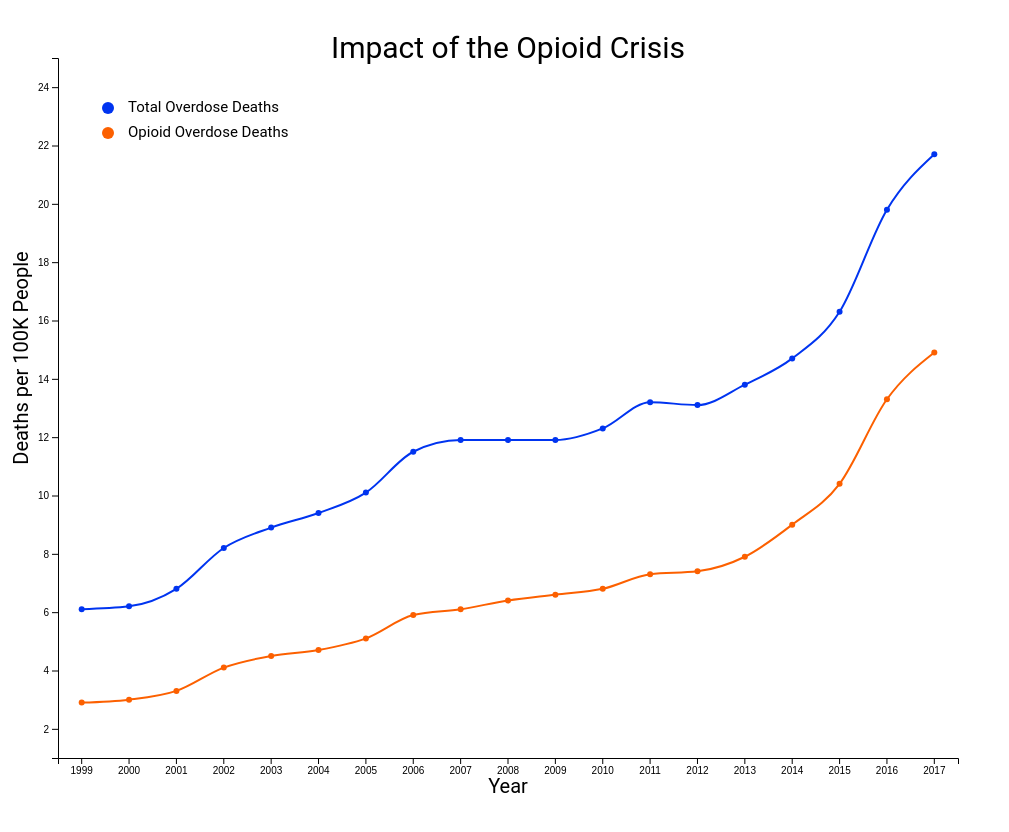
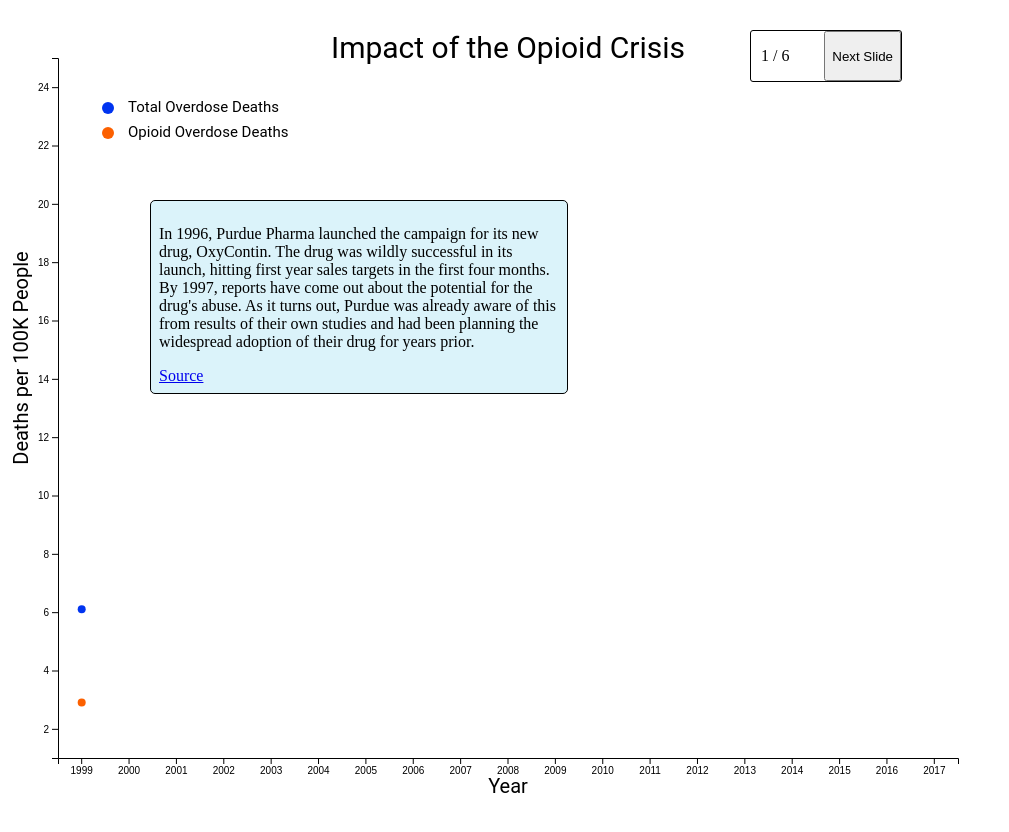
Before and after one commit to c3-jasonwebb/c3-jasonwebb.github.io, a plain HTML site: page index.html in a window 1280 px wide. Shown: the whole page, without its empty margins (0-1009 px from the left). Drawn offline with nearby package versions, Linux system fonts and the light colour scheme.

Commit message:
initial scene and start of transitions

```diff
--- a/index.html
+++ b/index.html
@@ -1,11 +1,34 @@
 <html>
   <script src='https://d3js.org/d3.v5.min.js'></script>
-    <style> body {fill: lightblue} </style>
+  <style>
+    .button-container {
+      display: flex;
+      flex-direction: row;
+      position: absolute;
+      justify-content: space-between;
+      top: 30px;
+      left: 750px;
+      width: 150px;
+      border: solid;
+      border-width: 1px;
+      border-radius: 3px;
+    }
+
+    .slide-number {
+      margin-left: 10px;
+    }
+  </style>
   <head>
   </head>
   <body onload='init()'>
+    <div id='container'>
+      <div class='button-container'>
+        <p class='slide-number'>1 / 6</p>
+        <button class='next-button' onclick='nextSlide()'>Next Slide</button>
+      </div>
       <svg width=1000 height=1000>
       </svg>
+    </div>
     <script>
       var margin = 50;
       var chartHeight = 700;
@@ -94,7 +117,6 @@
           .attr('text-anchor', 'left')
           .style('alignment-baseline', 'middle')
 
-
         /**
          * Y-Axis title setup
          */
@@ -121,6 +143,88 @@
           .style('fill', 'black')
           .text('Year');
 
+        /**
+         * Section for the first dot
+         */
+        var firstLineDot = [[1999, 6.1]]
+        d3.select('svg')
+          .append('g')
+          .attr('transform', 'translate(' + margin + ',' + margin + ')')
+          .selectAll('circle')
+          .data(firstLineDot)
+          .enter()
+          .append('circle')
+          .attr('cx', function (d) { return x(d[0])  + x.bandwidth()/2; })
+          .attr('cy', function (d) { return y(d[1]); })
+          .attr('r', 4)
+          .style('fill', '#0034F0');
+
+        var secondLineDot = [[1999, 2.9]]
+        d3.select('svg')
+          .append('g')
+          .attr('transform', 'translate(' + margin + ',' + margin + ')')
+          .selectAll('circle')
+          .data(secondLineDot)
+          .enter()
+          .append('circle')
+          .attr('id', 'firstTooltipCircle')
+          .attr('cx', function (d) { return x(d[0])  + x.bandwidth()/2; })
+          .attr('cy', function (d) { return y(d[1]); })
+          .attr('r', 4)
+          .style('fill', '#FC6000');
+
+        /**
+         * First tooltip
+         */
+        d3.select('#container')
+          .append('div')
+          .attr('id', 'firstTooltip')
+          .style('position', 'absolute')
+          .style('visibility', 'visible')
+          .style('background-color', '#DBF3FA')
+          .style('border', 'solid')
+          .style('border-width', '1px')
+          .style('border-radius', '5px')
+          .style('width', '400px')
+          .style('padding', '8px')
+          .style('top', '200px')
+          .style('left', '150px')
+          .html("<p>In 1996, Purdue Pharma launched the campaign for its new drug, OxyContin. \
+            The drug was wildly successful in its launch, hitting first year sales targets in the first four months. \
+            By 1997, reports have come out about the potential for the drug's abuse. As it turns out, \
+            Purdue was already aware of this from results of their own studies and had been planning the widespread \
+            adoption of their drug for years prior.</p><a href='https://www.statnews.com/2019/12/03/oxycontin-history-told-through-purdue-pharma-documents/#:~:text=Starting%20in%20the%20early%201990s,as%20the%20opioid%20epidemic%20took' target='_blank'>Source</a>");
+      }
+
+      function nextSlide() {
+        var slide = document.querySelector(".slide-number");
+        var currNum = parseInt(slide.textContent[0]);
+        switch (currNum) {
+          case 1:
+            firstTransition();
+            break;
+          case 2:
+            secondTransition();
+            break;
+          case 3:
+            thirdTransition();
+            break;
+          case 4:
+            fourthTransition();
+            break;
+          case 5:
+            fifthTransition();
+            break;
+        }
+        console.log(slide);
+        console.log(currNum);
+      }
+
+      function firstTransition() {
+
+      }
+
+      function lines() {
         /**
          * Section for the first line
          */
```
Lines whose indentation alone changed are shown as unchanged.
